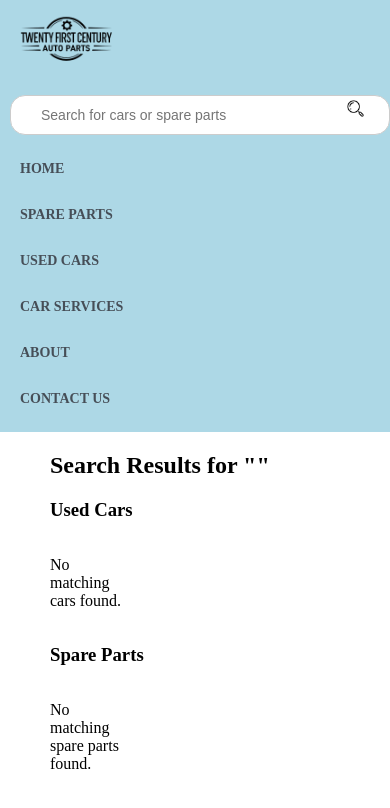
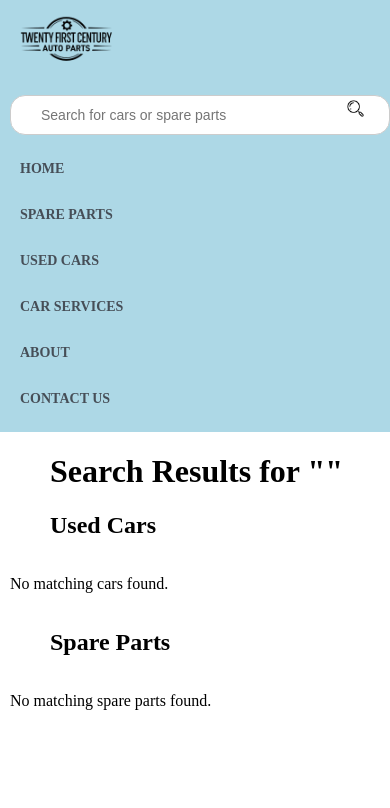
Before and after one commit to MazFahim/21stCenturyAutoParts, a Django app: page /search_results/ in a window 390 px wide. Shown: the top 808 px of the page. Run offline with Django 5.2, Linux system fonts and the light colour scheme.

Commit message:
search result responsive

```diff
--- a/TwenryFirstCenturyAutoParts/commonPages/templates/search_results.html
+++ b/TwenryFirstCenturyAutoParts/commonPages/templates/search_results.html
@@ -39,14 +39,35 @@
             margin-left: 50px;
         }
     </style>
+
+    <style>
+        @media screen and (max-width: 1024px) {
+            .cars-container, .parts-container {
+                grid-template-columns: repeat(2, 1fr);
+                margin-left: 20px;
+            }
+        }
+        @media screen and (max-width: 600px) {
+            .cars-container, .parts-container {
+                grid-template-columns: 1fr;
+                margin-left: 10px;
+            }
+            .car-card {
+                width: 100%;
+            }
+            h2, h3 {
+                margin-left: 10px;
+            }
+        }
+    </style>
 </head>
 <body>
     {% include "_partialViews/_topNavBar.html" %}
     {% load static %}
 
-    <h2 style="margin-left: 50px;">Search Results for "{{ query }}"</h2>
+    <h1 style="margin-left: 50px;">Search Results for "{{ query }}"</h1>
 
-    <h3 style="margin-left: 50px;">Used Cars</h3>
+    <h2 style="margin-left: 50px;">Used Cars</h2>
     <div class="cars-container">
         {% for car in usedCars %}
         <a href="{% url 'used_car_detail' car.used_cars_id %}"
@@ -65,7 +86,7 @@
         {% endfor %}
     </div>
 
-    <h3 style="margin-left: 50px;">Spare Parts</h3>
+    <h2 style="margin-left: 50px;">Spare Parts</h2>
     <div class="parts-container">
         {% for parts in spareParts %}
         <a href="{% url 'spare_part_detail' parts.spare_part_id %}" class="car-card-link">
```
